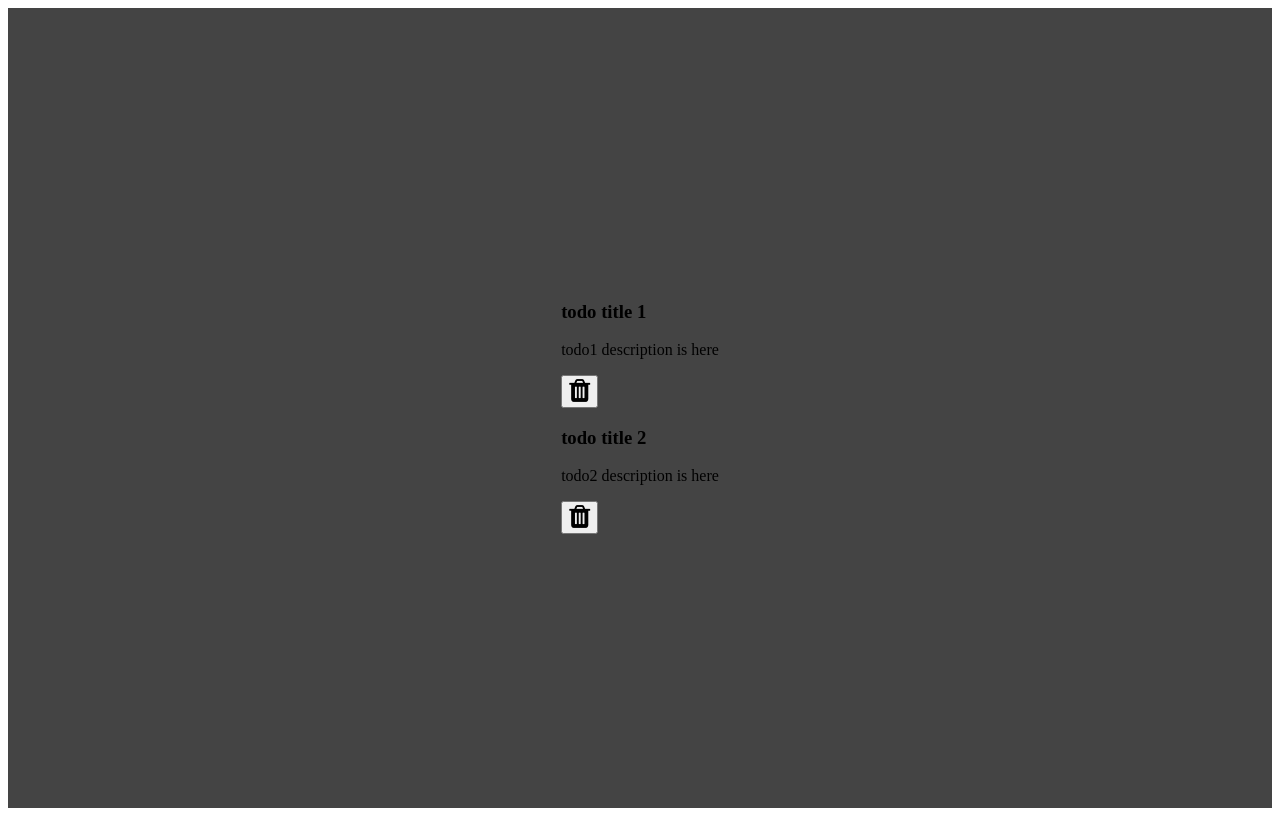
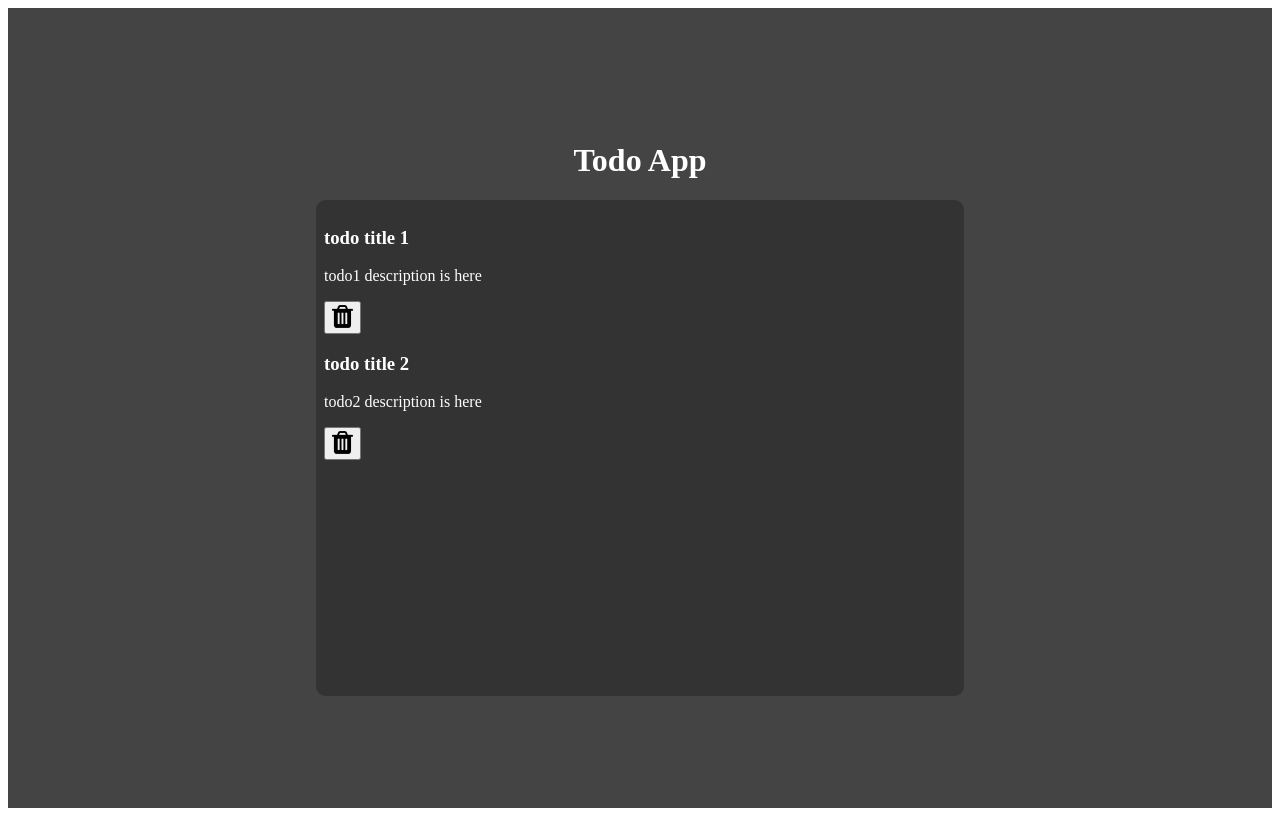
Before and after one commit to mdhasibulhasan907/Project-Todo-App, a React (Vite) app: page / in a window 1280 px wide. Built offline with nearby package versions, Linux system fonts and the light colour scheme.

Commit message:
todos styele done

```diff
--- a/src/components/Home.jsx
+++ b/src/components/Home.jsx
@@ -21,6 +21,7 @@ const dummyTodos=[
 const Home = () => {
     return (
          <div className={style.container}>
+            <h1 style={{color:'white'}}>Todo App</h1>
             <Todos  todos={dummyTodos}/>
 
         </div>
--- a/src/components/Todos.jsx
+++ b/src/components/Todos.jsx
@@ -2,6 +2,8 @@
 import React from 'react'
 // eslint-disable-next-line no-unused-vars
 import { Todo } from './Todo'
+
+import style from './todos.module.css';
 
 
 const Todos = (props) => {
@@ -11,9 +13,10 @@ const Todos = (props) => {
 //    todos->section
 // todo-> article
   return (
-    <section>
+    <section className={style.todos}>
       {
 
+         // eslint-disable-next-line react/prop-types
          props.todos.map((todo) => <Todo key={Todos.id} todo={todo}/>)
       }
     </section>
--- a/src/components/todos.module.css
+++ b/src/components/todos.module.css
@@ -0,0 +1,9 @@
+.todos {
+    width: 50%;
+    background-color: #333;
+    color: white;
+    padding: 0.5rem;
+    border-radius: 0.6rem;
+    /* overflow: scroll; */
+    height: 60vh;
+}
```
